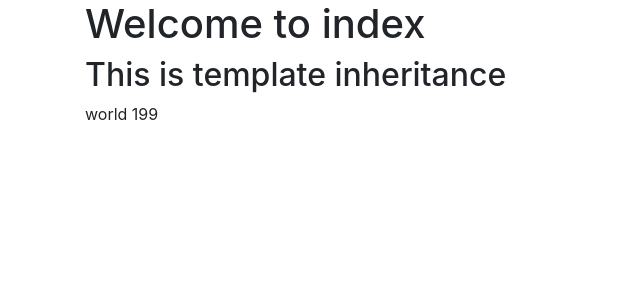
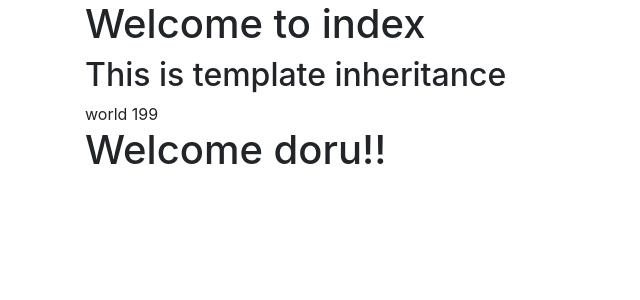
Before and after one commit to msrijita18/django-deployment-example, a Django app: page / in a window 1280 px wide. Shown: the part 104-404 px from the top of the page, without its empty margins (0-640 px from the left). Run offline with Django 3.2, Linux system fonts and the light colour scheme; some libraries are stand-ins or nearby versions.

Commit message:
First commit

```diff
--- a/learning_templates/templates/basic_app/index.html
+++ b/learning_templates/templates/basic_app/index.html
@@ -7,5 +7,5 @@
    <h2> This is template inheritance </h2>
    {{ text|cut:'hello' }}
    {{ number|add:"99" }}
-
+    <h1>Welcome doru!!</h1>
     {% endblock %}
```
